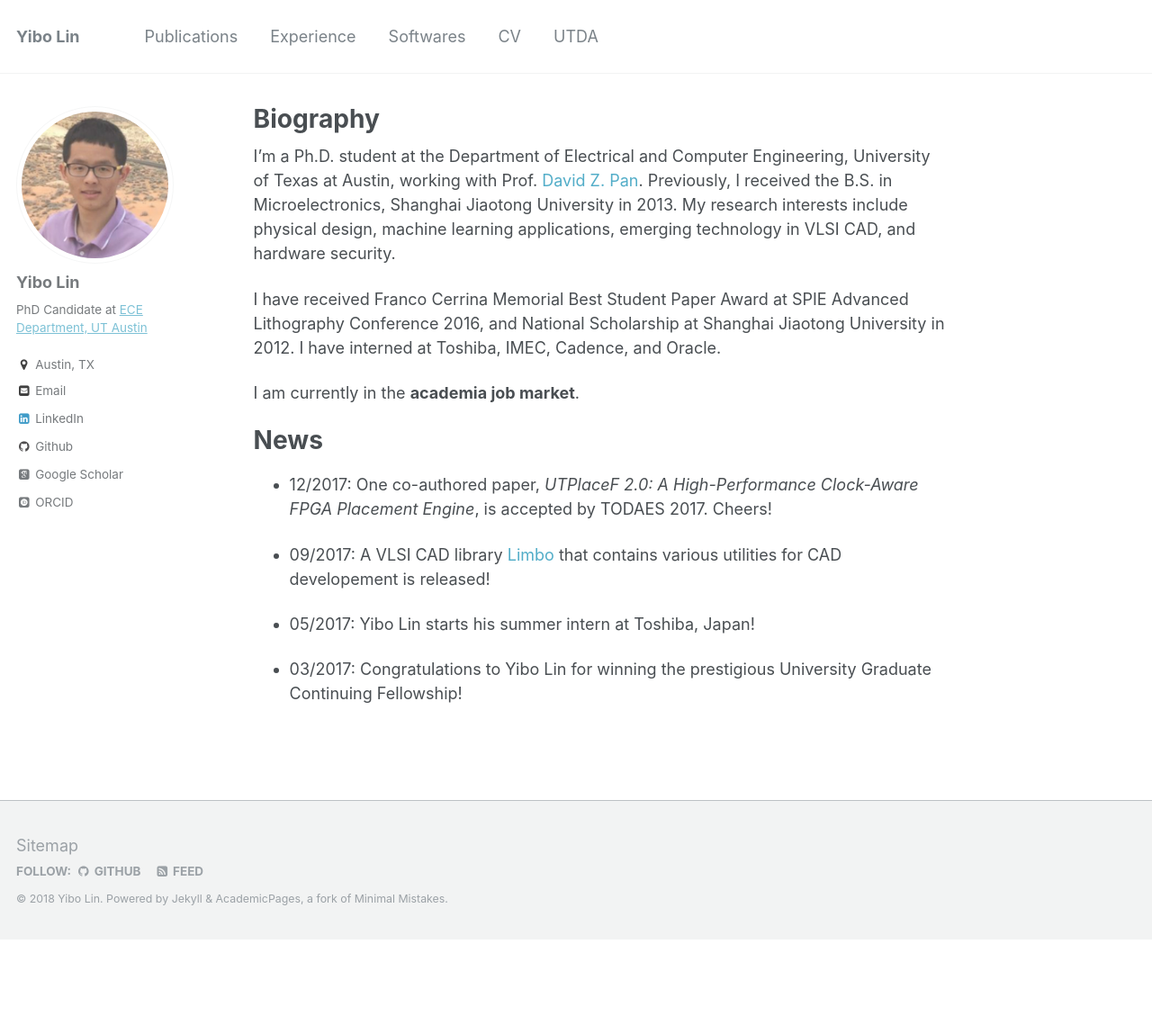
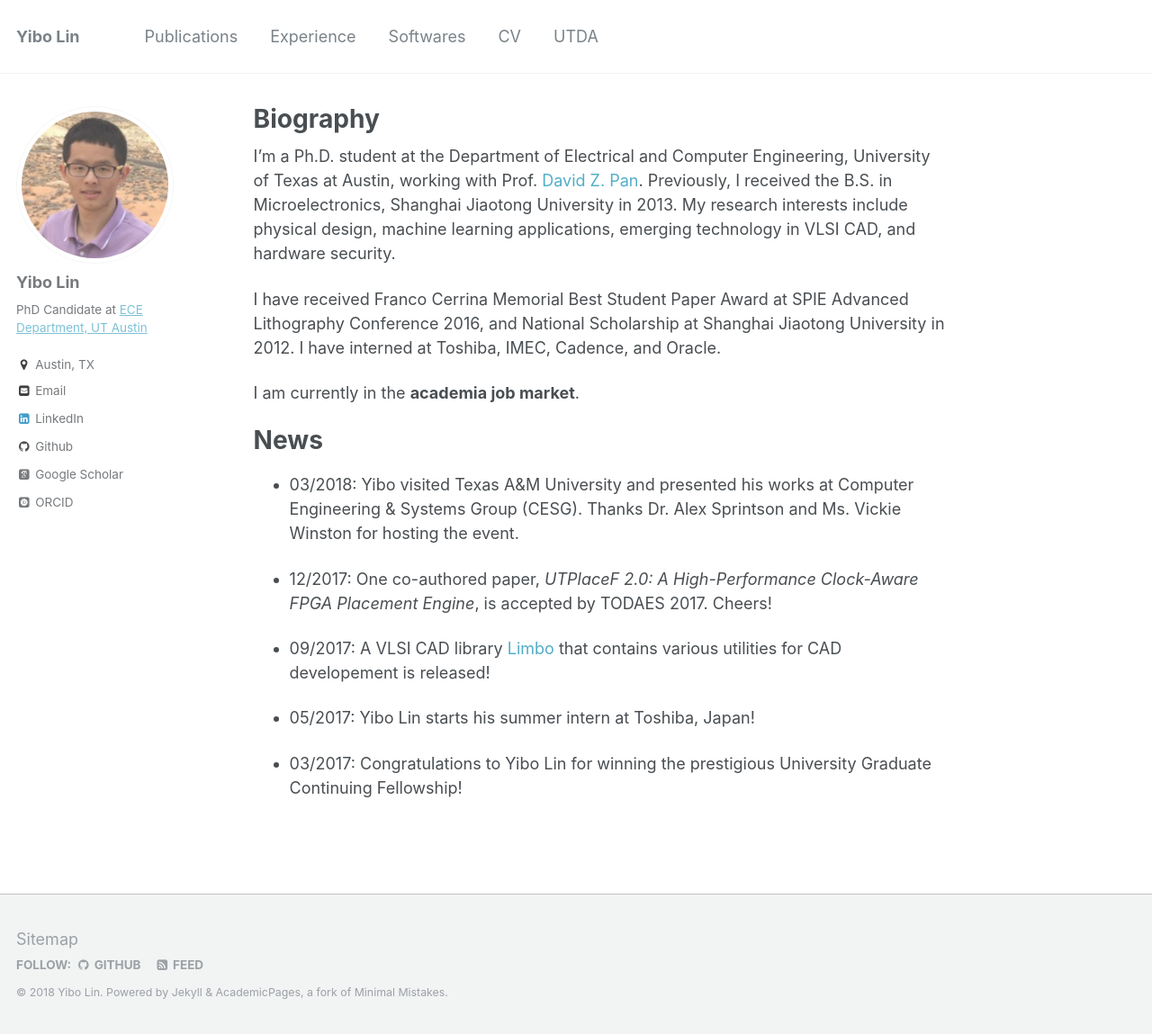
Before and after one commit to limbo018/limbo018.github.io, a Jekyll site: the page built from _pages/about.md, in a window 1280 px wide and 1149 px high. Shown: the whole window at 90% size. Built offline with Jekyll 4.4.1, drawn with Linux system fonts in a browser that asks for light colours; some web fonts are replaced.

Commit message:
add tamu talk news

```diff
--- a/_pages/about.md
+++ b/_pages/about.md
@@ -21,6 +21,9 @@ I am currently in the **academia job market**.
 News
 ======
 
+* 03/2018: Yibo visited Texas A&M University and presented his works at Computer Engineering & Systems Group (CESG).
+Thanks Dr. Alex Sprintson and Ms. Vickie Winston for hosting the event.
+
 * 12/2017: One co-authored paper, _UTPlaceF 2.0: A High-Performance Clock-Aware FPGA Placement Engine_, is accepted by TODAES 2017. Cheers!
 
 * 09/2017: A VLSI CAD library [Limbo](https://github.com/limbo018/Limbo) that contains various utilities for CAD developement is released!
```
